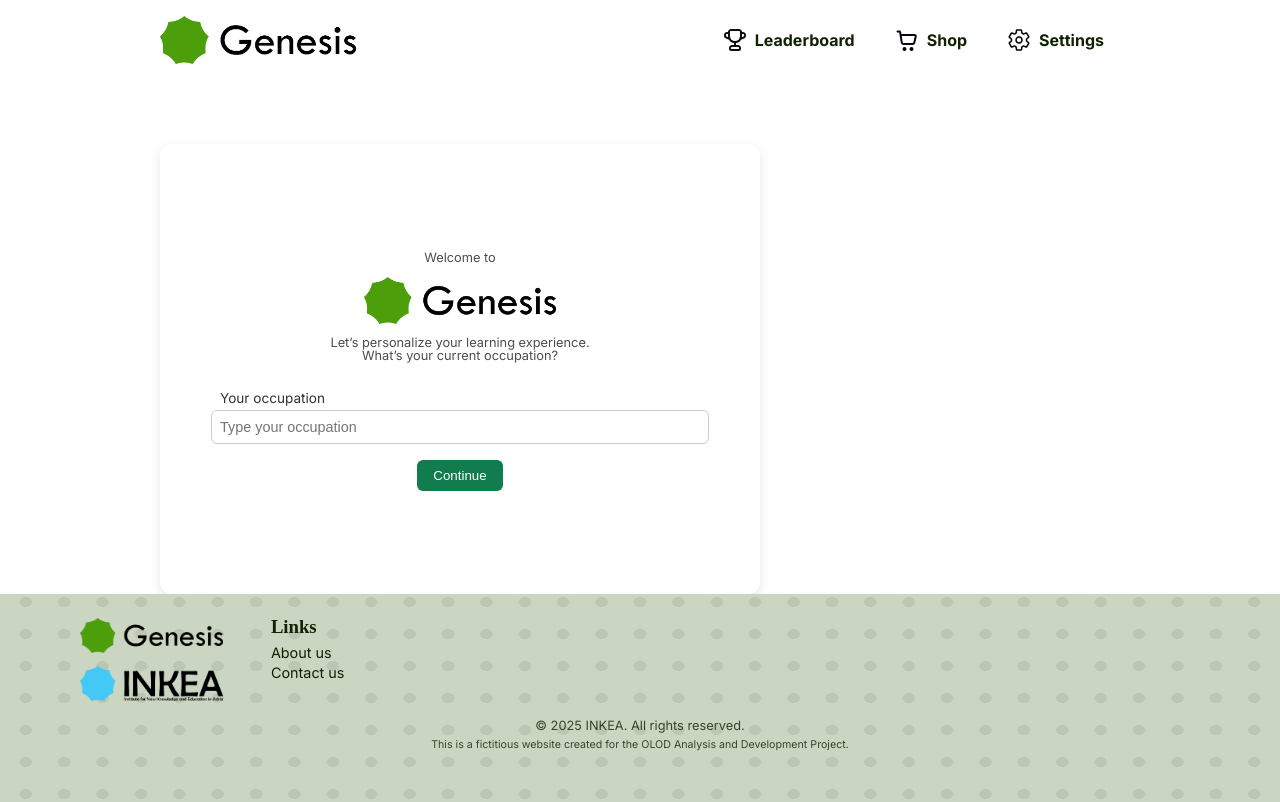
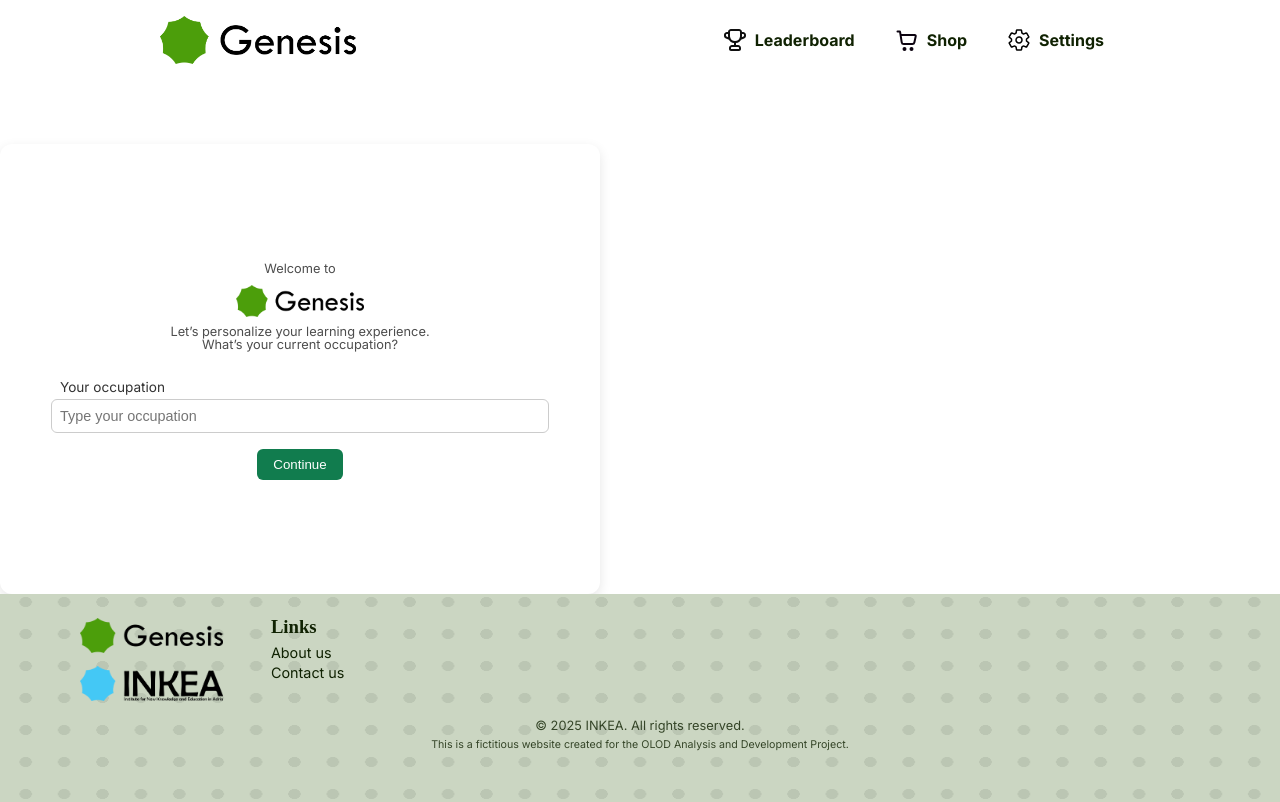
Before and after one commit to RuneHerreman/adria-client, a Vue app: page /onboarding/occupation in a window 1280 px wide. Built offline with nearby package versions, Linux system fonts and the light colour scheme.

Commit message:
perfect html

```diff
--- a/src/pages/no-login/OnboardingOccupationPage.vue
+++ b/src/pages/no-login/OnboardingOccupationPage.vue
@@ -3,7 +3,6 @@ import GenesisLogo from "@/assets/media/genesis.png";
 </script>
 
 <template>
-  <main>
   <section class="onboarding-centered-section">
     <div class="onboarding-info-block">
       <small class="onboarding-small-text">Welcome to</small>
@@ -25,14 +24,11 @@ import GenesisLogo from "@/assets/media/genesis.png";
       <button class="onboarding-btn">Continue</button>
     </div>
   </section>
-  </main>
 </template>
 
 <style scoped>
 .logo {
-  width: 12rem;
-  margin: 0.5rem 0;
+  width: 8rem;
+  margin: 0.3rem 0;
 }
-
-
 </style>
```
Lines whose indentation alone changed are shown as unchanged.
